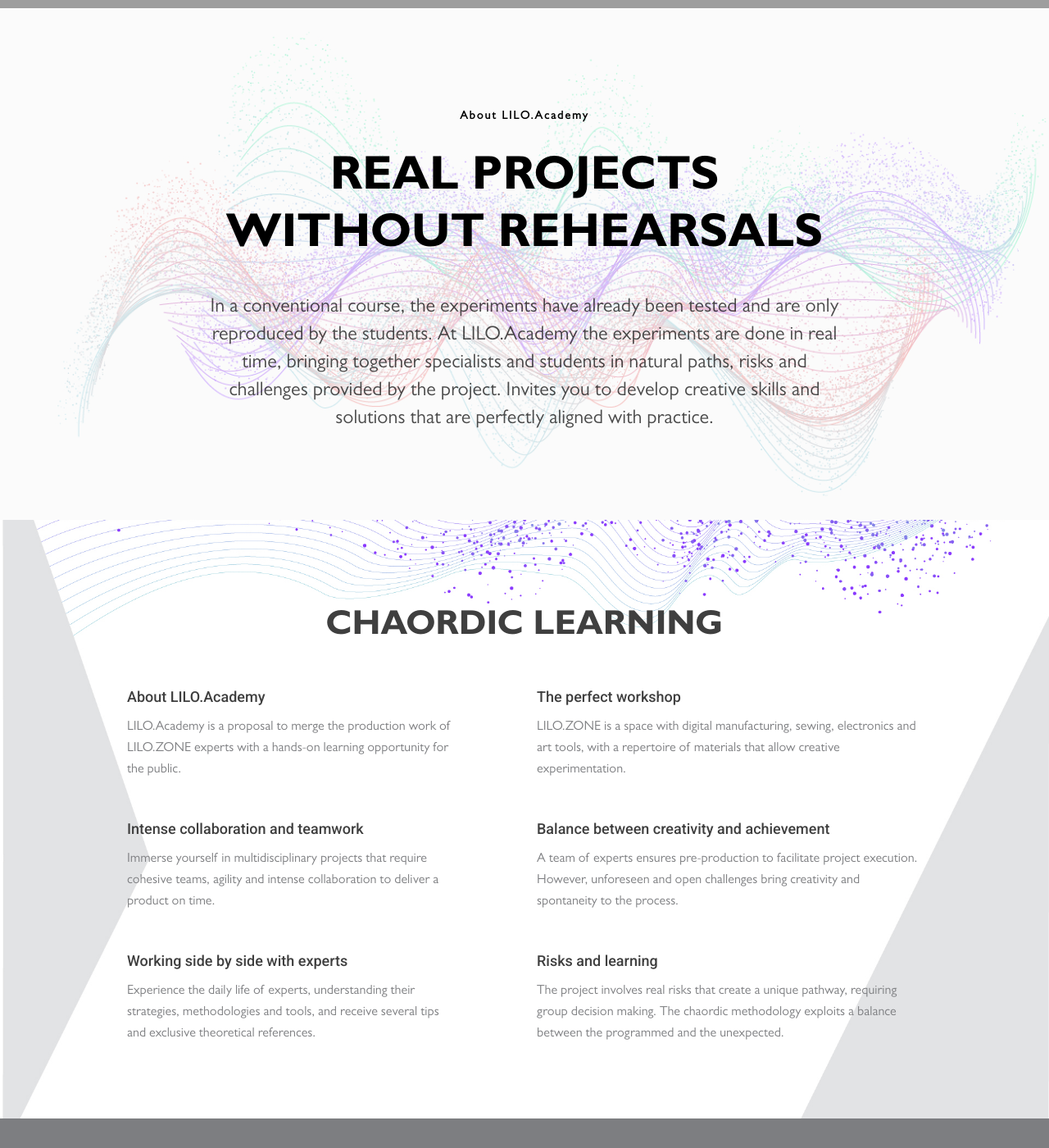
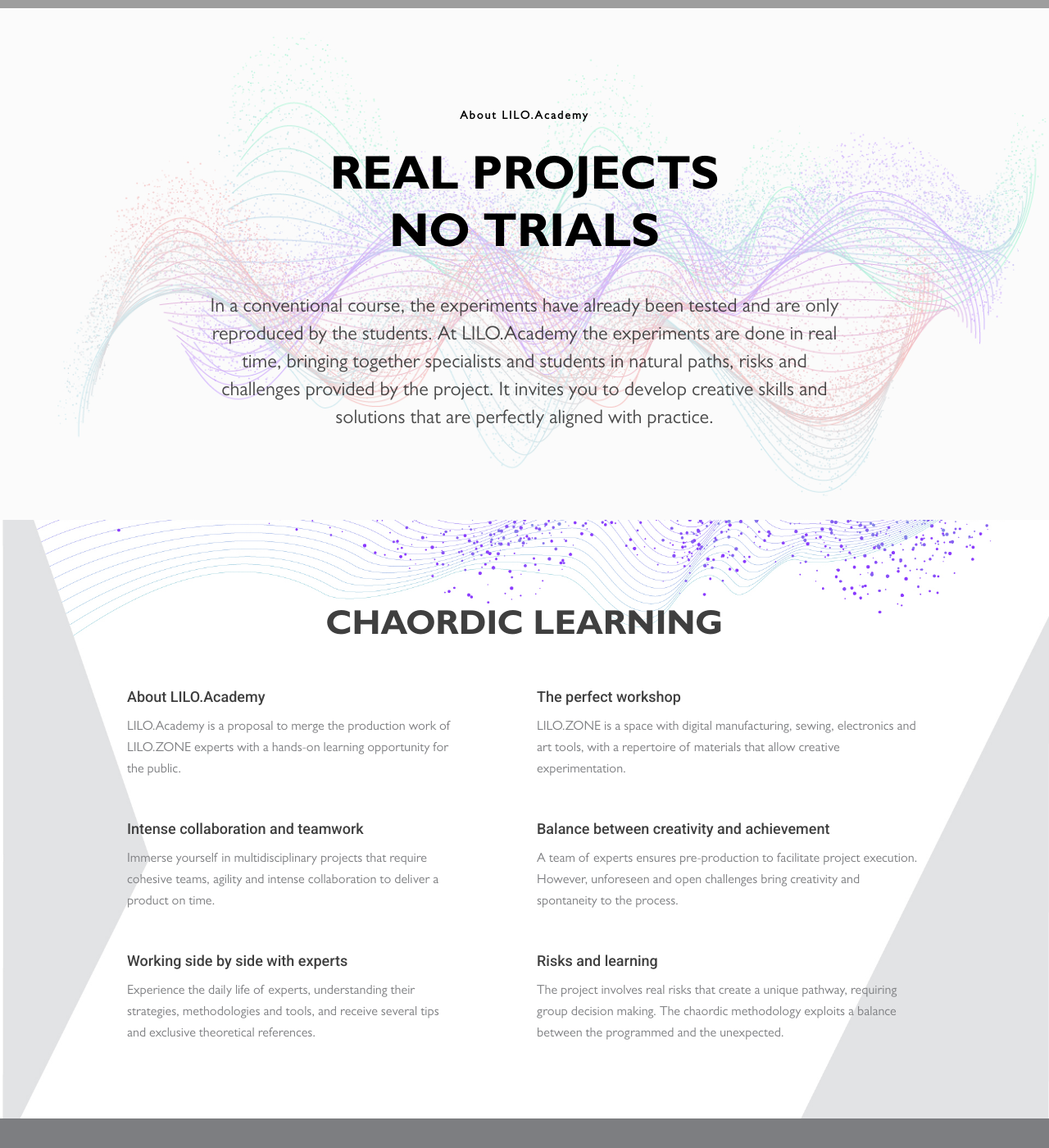
Before and after one commit to LiloZone/academy-site, a Jekyll site: the page built from _pages/en.html, in a window 1280 px wide and 1400 px high, scrolled down 2174 px. Shown: the whole window at 82% size. Built offline with Jekyll 4.4.1, drawn with Linux system fonts in a browser that asks for light colours; nearby versions of some CDN libraries; some of the changed text lies outside the part shown.

Commit message:
Update en.html

```diff
--- a/_pages/en.html
+++ b/_pages/en.html
@@ -8,19 +8,19 @@
 menuVideo: Video
 menuContato: Contact
 
-headerTitulo1: Really learn
+headerTitulo1: Real learning
 headerTitulo2: in real projects
-headerTexto: LILO.Academy proposes intensive learning experiences through living with specialists in unique projects.
+headerTexto: LILO.Academy proposes intensive learning experiences through collaborating with specialists in unique projects.
 
 projetosTitulo: Upcoming Projects
 projetosP1: Choose your next immersive process
-projetosP1: in creative learning technology
+projetosP1: in creative technology learning
 projetosBotao: Join in!
 
 sobre: About LILO.Academy
 sobreTitulo1: Real projects
-sobreTitulo2: without rehearsals
-sobreTexto: In a conventional course, the experiments have already been tested and are only reproduced by the students. At LILO.Academy the experiments are done in real time, bringing together specialists and students in natural paths, risks and challenges provided by the project. Invites you to develop creative skills and solutions that are perfectly aligned with practice.
+sobreTitulo2: no trials
+sobreTexto: In a conventional course, the experiments have already been tested and are only reproduced by the students. At LILO.Academy the experiments are done in real time, bringing together specialists and students in natural paths, risks and challenges provided by the project. It invites you to develop creative skills and solutions that are perfectly aligned with practice.
 
 sobreAprendizagemTitulo: Chaordic Learning
 sobreAprendizagemQ1: About LILO.Academy
@@ -87,7 +87,7 @@
 modal2Especialista: Lidia Ganhito (Plastic Artist / Designer)
 modal2Atividades: Branding, Interactor Journey, Assembly Manual, Nameplate
 modal2_1: Presentation strategies of visual identity;
-modal2_2: Logo creation compatible with digital manufacturing applications;
+modal2_2: Logo creation, compatible with digital manufacturing applications;
 modal2_3: Choice of color palette;
 modal2_4: Preparation of the interacter's journey;
 modal2_5: Production of nameplate and assembly manual of an artistic installation;
```
Also changed, not shown: other parts of _pages/en.html (+3 -3 lines).
